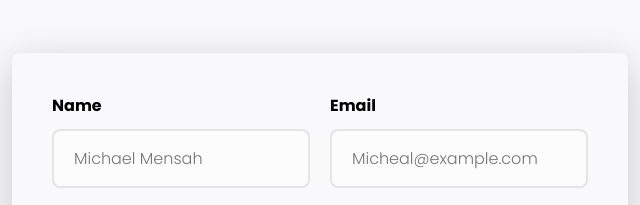
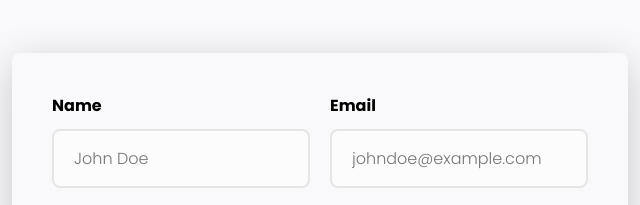
Before and after one commit to anesu398/Mashprinn, a website: page index.html in a window 1280 px wide. Shown: the part 3860-4065 px from the top of the page, 572-1212 px from the left. Drawn offline with Linux system fonts and the light colour scheme.

Commit message:
jdsknflk

```diff
--- a/index.html
+++ b/index.html
@@ -340,7 +340,7 @@
                     type="name"
                     name="name"
                     id="name"
-                    placeholder="Michael Mensah"
+                    placeholder="John Doe"
                     autocomplete="off"
                     required
                   />
@@ -353,7 +353,7 @@
                     type="email"
                     name="contact-email"
                     id="contact-email"
-                    placeholder="Micheal@example.com"
+                    placeholder="johndoe@example.com"
                     autocomplete="off"
                     required
                   />
```
